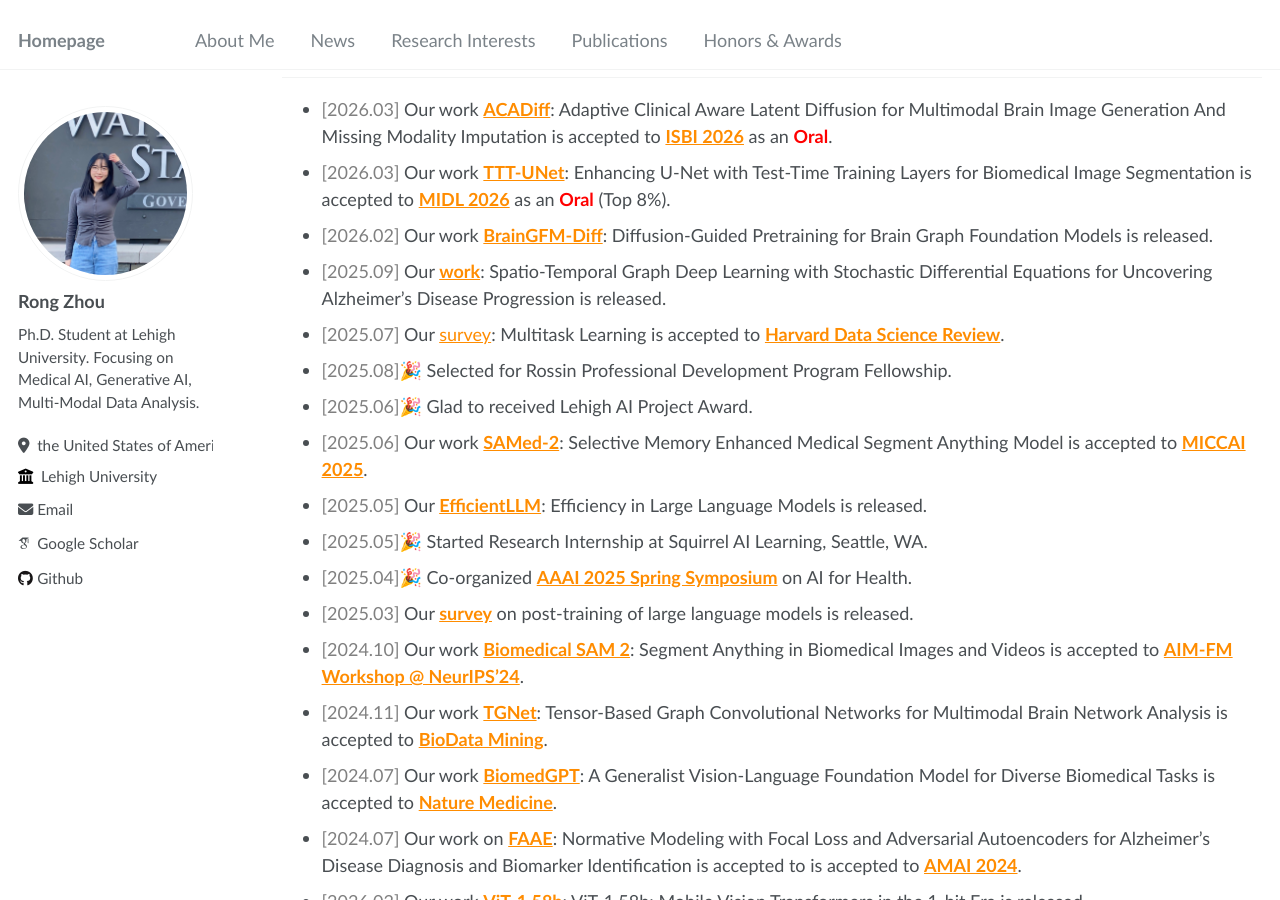
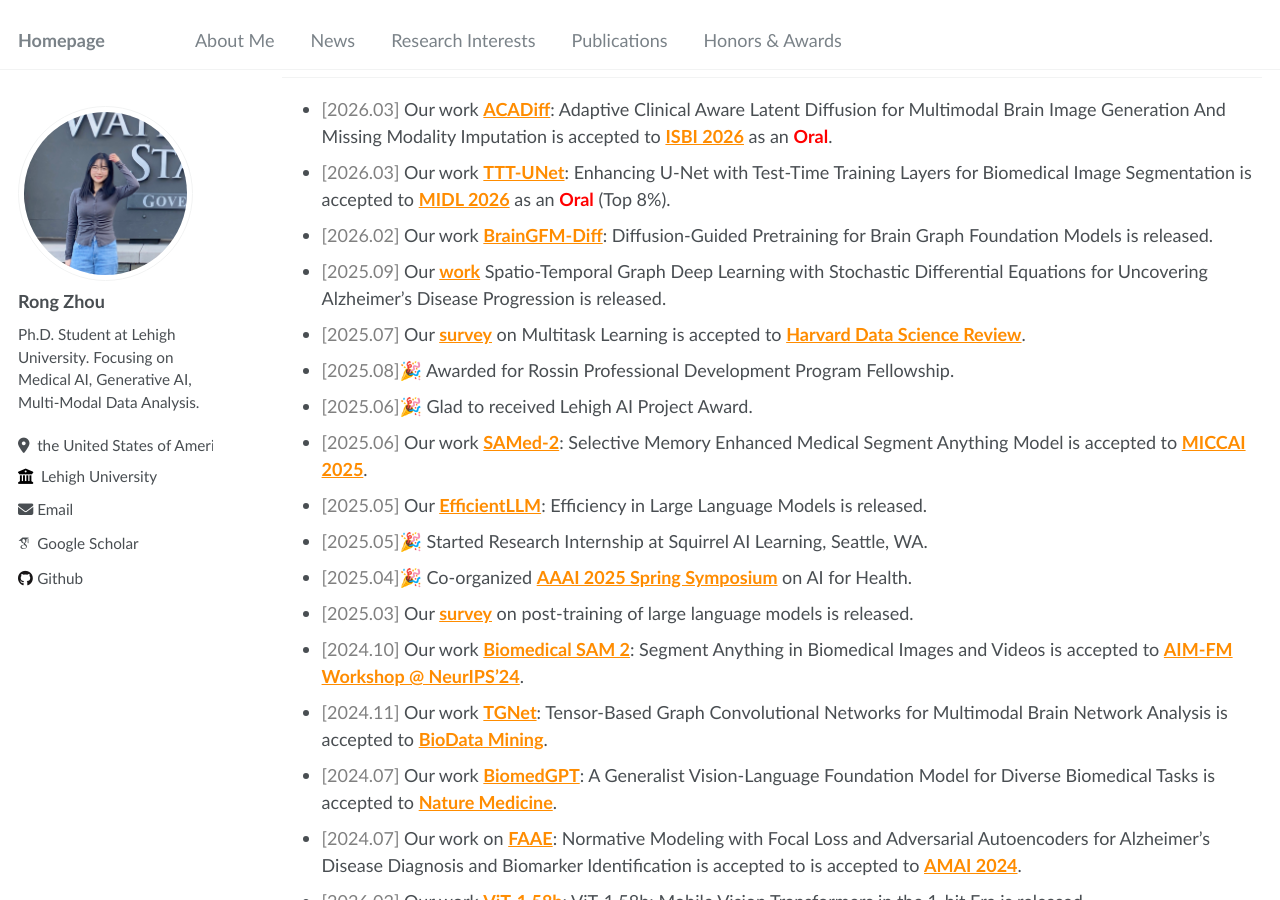
Before and after one commit to rongzhou7/rongzhou7.github.io, a Jekyll site: the page built from _pages/about.md, in a window 1280 px wide and 900 px high, scrolled down 359 px. Built offline with Jekyll 4.4.1, drawn with Linux system fonts in a browser that asks for light colours; some web fonts are replaced.

Commit message:
Update about.md

```diff
--- a/_pages/about.md
+++ b/_pages/about.md
@@ -23,9 +23,9 @@ I am very fortunate to be advised by [Prof. Lifang He](https://engineering.lehig
 * <span style="color: gray;">[2026.03]</span> Our work [**ACADiff**](https://arxiv.org/abs/2502.14064): Adaptive Clinical Aware Latent Diffusion for Multimodal Brain Image Generation And Missing Modality Imputation is accepted to [**ISBI 2026**](https://biomedicalimaging.org/2026/) as an <span style="color: red;">**Oral**</span>.
 * <span style="color: gray;">[2026.03]</span> Our work [**TTT-UNet**](https://arxiv.org/abs/2409.11299): Enhancing U-Net with Test-Time Training Layers for Biomedical Image Segmentation is accepted to [**MIDL 2026**](https://2026.midl.io/) as an <span style="color: red;">**Oral**</span> (Top 8%).
 * <span style="color: gray;">[2026.02]</span> Our work [**BrainGFM-Diff**](https://arxiv.org/abs/2409.11299): Diffusion-Guided Pretraining for Brain Graph Foundation Models is released.
-* <span style="color: gray;">[2025.09]</span> Our [**work**](https://arxiv.org/abs/2509.21735): Spatio-Temporal Graph Deep Learning with Stochastic Differential Equations for Uncovering Alzheimer's Disease Progression is released.
-* <span style="color: gray;">[2025.07]</span> Our [survey](https://hdsr.mitpress.mit.edu/pub/7fcc3jhv/release/2): Multitask Learning is accepted to [**Harvard Data Science Review**](https://hdsr.mitpress.mit.edu/).
-* <span style="color: gray;">[2025.08]</span>🎉 Selected for Rossin Professional Development Program Fellowship.
+* <span style="color: gray;">[2025.09]</span> Our [**work**](https://arxiv.org/abs/2509.21735) Spatio-Temporal Graph Deep Learning with Stochastic Differential Equations for Uncovering Alzheimer's Disease Progression is released.
+* <span style="color: gray;">[2025.07]</span> Our [**survey**](https://hdsr.mitpress.mit.edu/pub/7fcc3jhv/release/2) on Multitask Learning is accepted to [**Harvard Data Science Review**](https://hdsr.mitpress.mit.edu/).
+* <span style="color: gray;">[2025.08]</span>🎉 Awarded for Rossin Professional Development Program Fellowship.
 * <span style="color: gray;">[2025.06]</span>🎉 Glad to received Lehigh AI Project Award.
 * <span style="color: gray;">[2025.06]</span> Our work [**SAMed-2**](https://arxiv.org/abs/2507.03698): Selective Memory Enhanced Medical Segment Anything Model is accepted to [**MICCAI 2025**](https://conferences.miccai.org/2025/).
 * <span style="color: gray;">[2025.05]</span> Our [**EfficientLLM**](https://arxiv.org/abs/2509.21735): Efficiency in Large Language Models is released.
```
